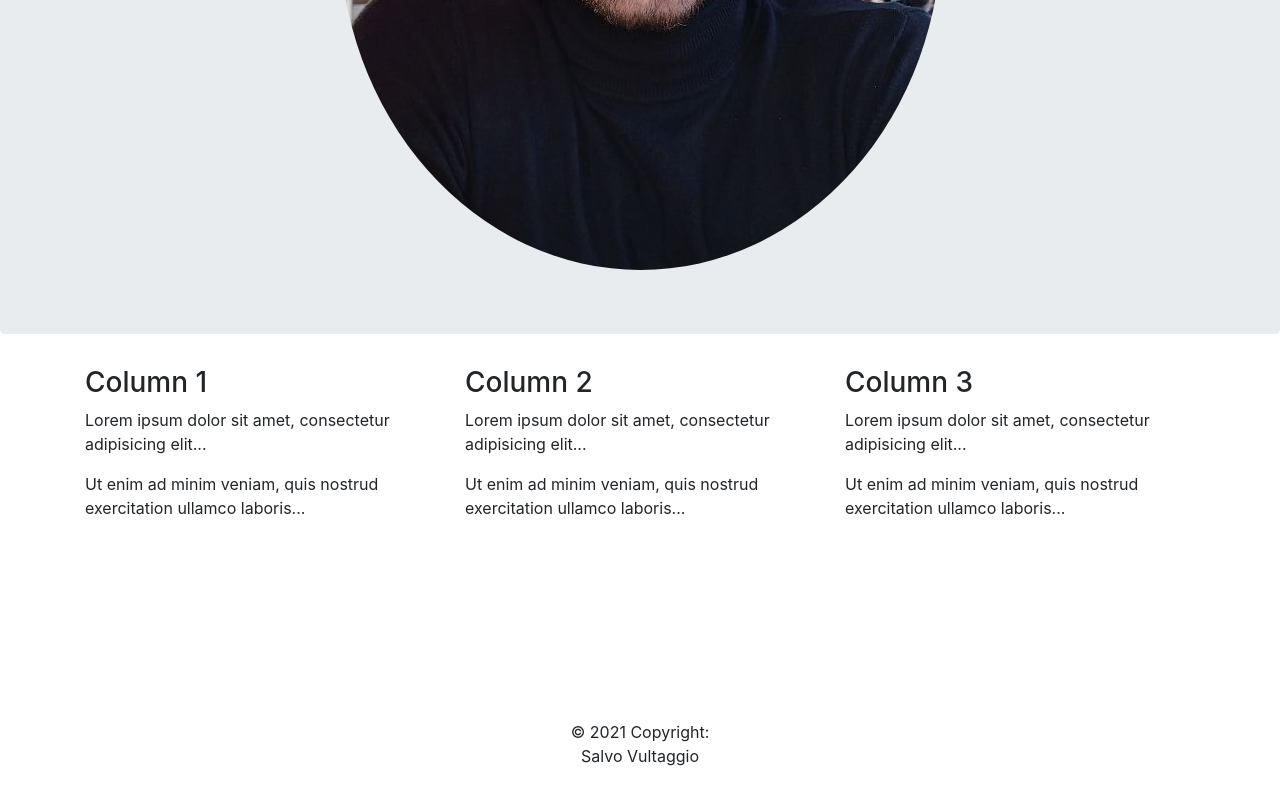
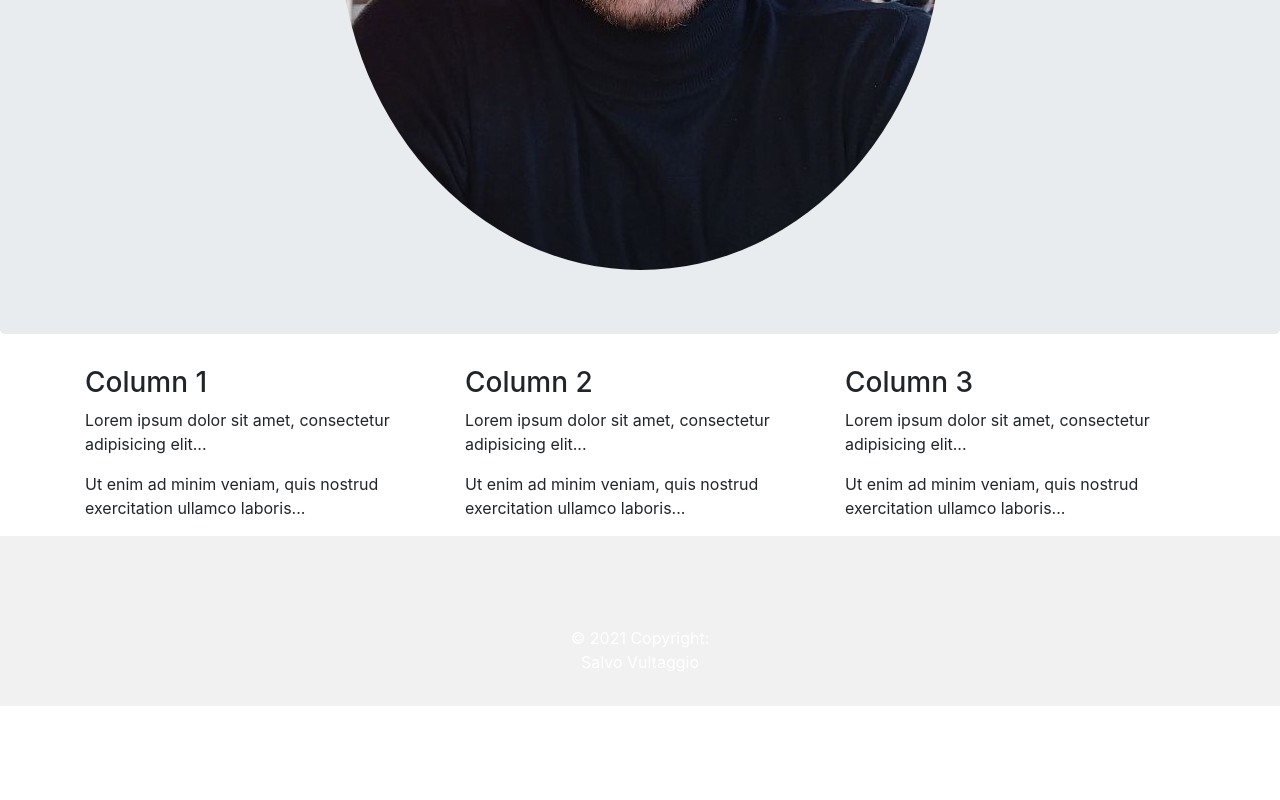
Before and after one commit to TheSave-afk/TheSave-afk.github.io, a plain HTML site: page index.html in a window 1280 px wide. Shown: the part 614-1414 px from the top of the page. After the commit the page ends 1320 px from the top, so only its background shows below. Drawn offline with nearby package versions, Linux system fonts and the light colour scheme.

Commit message:
Update index.html

```diff
--- a/index.html
+++ b/index.html
@@ -54,41 +54,49 @@
   </div>
 </div>
 
-<!-- Footer -->
-<footer class="page-footer font-small cyan darken-3">
+<footer class="text-center text-white" style="background-color: #f1f1f1;">
+  <!-- Grid container -->
+  <div class="container pt-4">
+    <!-- Section: Social media -->
+    <section class="mb-4">
+      <!-- Facebook -->
+      <a
+        class="btn btn-link btn-floating btn-lg text-dark m-1"
+        href="#!"
+        role="button"
+        data-mdb-ripple-color="dark"
+        ><i class="fab fa-facebook-f"></i
+      ></a>
 
-  <!-- Footer Elements -->
-  <div class="container">
+      <!-- Instagram -->
+      <a
+        class="btn btn-link btn-floating btn-lg text-dark m-1"
+        href="#!"
+        role="button"
+        data-mdb-ripple-color="dark"
+        ><i class="fab fa-instagram"></i
+      ></a>
 
-    <!-- Grid row-->
-    <div class="row">
-
-      <!-- Grid column -->
-      <div class="col-md-12 py-5">
-        <div class="mb-5 flex-center">
-
-          <!-- Facebook -->
-          <a class="fb-ic">
-            <i class="fab fa-facebook-f fa-lg white-text mr-md-5 mr-3 fa-2x"> </i>
-          </a>
-          <!--Linkedin -->
-          <a class="li-ic">
-            <i class="fab fa-linkedin-in fa-lg white-text mr-md-5 mr-3 fa-2x"> </i>
-          </a>
-          <!--Instagram-->
-          <a class="ins-ic">
-            <i class="fab fa-instagram fa-lg white-text mr-md-5 mr-3 fa-2x"> </i>
-          </a>
-        </div>
-      </div>
-      <!-- Grid column -->
-
-    </div>
-    <!-- Grid row-->
-
+      <!-- Linkedin -->
+      <a
+        class="btn btn-link btn-floating btn-lg text-dark m-1"
+        href="#!"
+        role="button"
+        data-mdb-ripple-color="dark"
+        ><i class="fab fa-linkedin"></i
+      ></a>
+      <!-- Github -->
+      <a
+        class="btn btn-link btn-floating btn-lg text-dark m-1"
+        href="#!"
+        role="button"
+        data-mdb-ripple-color="dark"
+        ><i class="fab fa-github"></i
+      ></a>
+    </section>
+    <!-- Section: Social media -->
   </div>
-  <!-- Footer Elements -->
-
+  <!-- Grid container -->
   <!-- Copyright -->
   <div class="footer-copyright text-center py-3">© 2021 Copyright:
     <p> Salvo Vultaggio</p>
```
